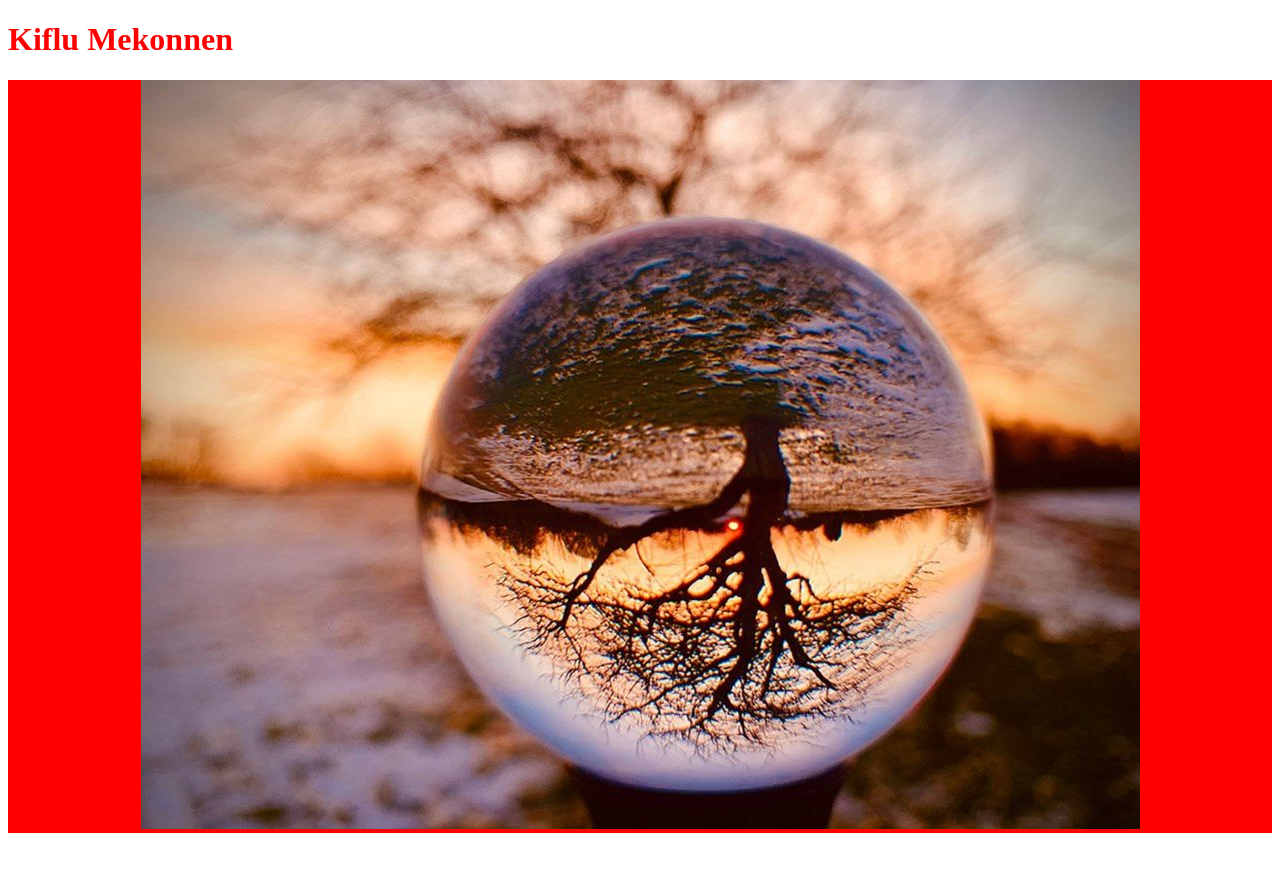
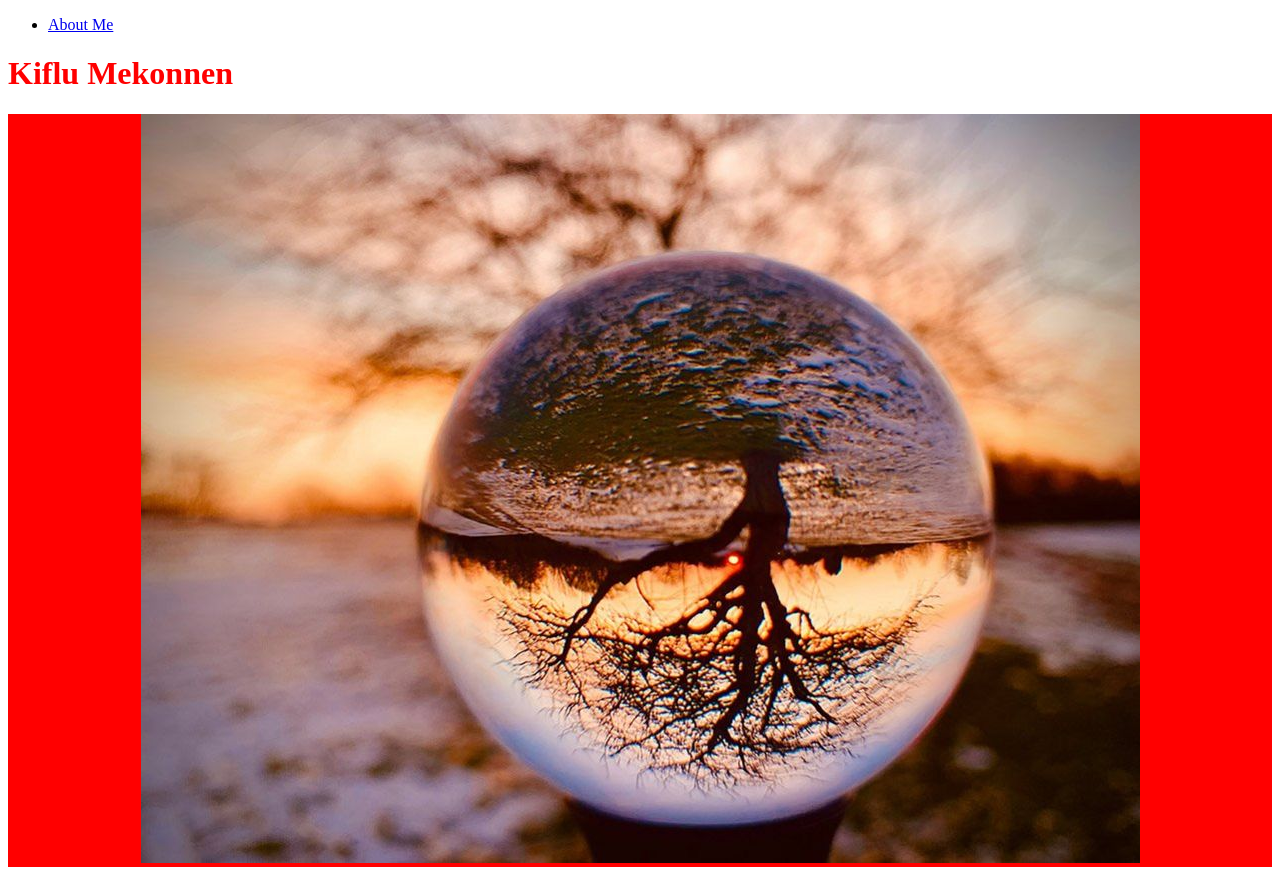
Before and after one commit to Kiflu24/First, a plain HTML site: page index.html in a window 1280 px wide. Before the commit the page ends 841 px from the top, so only its background shows below. Drawn offline with Linux system fonts and the light colour scheme.

Commit message:
Add files via upload

```diff
--- a/index.html
+++ b/index.html
@@ -8,9 +8,14 @@
 <link rel="stylesheet" href="style/style.css">
 <body>
 <div class="main-contaier">
+    <div class="navbar">
+        <ul>
+            <li><a href="about-me.html">About Me</a></li>
+        </ul>
+
+    </div>
     <h1>Kiflu Mekonnen</h1>
     <div class="photo">
-
     <img src="image/pictur.jpeg" alt="" class="src">
     </div>
 </div>
```
